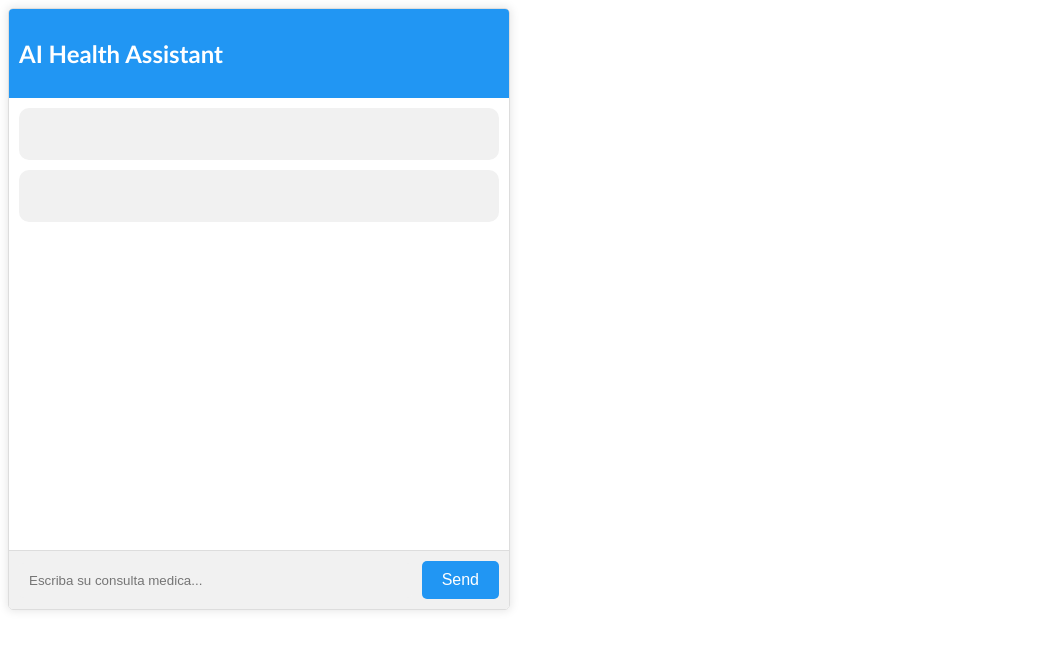
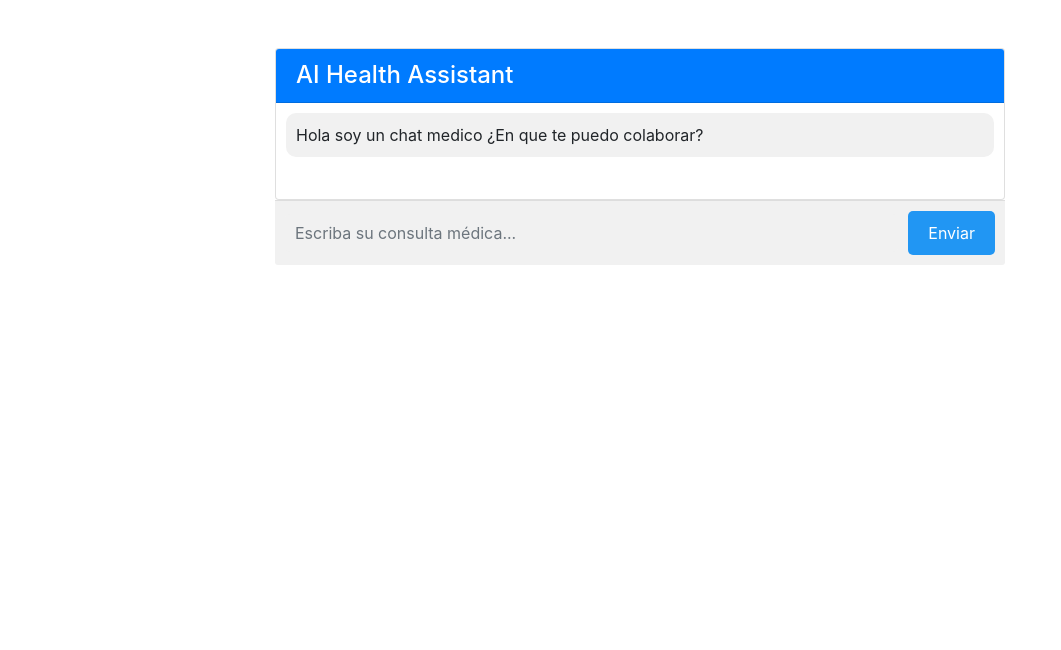
Before and after one commit to EddyDiazS/IAMedica, a plain HTML site: page index.html in a window 1280 px wide. Shown: the whole page, without its empty margins (0-1061 px from the left). Drawn offline with nearby package versions, Linux system fonts and the light colour scheme.

Commit message:
Funciona Final
Funcionooooooo completo

```diff
--- a/index.html
+++ b/index.html
@@ -1,41 +1,52 @@
 <!DOCTYPE html>
 <html lang="es">
+
 <head>
   <meta charset="UTF-8">
   <meta name="viewport" content="width=device-width, initial-scale=1.0">
   <title>Chat de IA Médico</title>
-  <!-- Enlaza tu archivo CSS externo -->
+
+  <link rel="stylesheet" href="https://stackpath.bootstrapcdn.com/bootstrap/4.5.2/css/bootstrap.min.css">
+
   <link rel="stylesheet" href="css/style.css">
 </head>
+
 <body>
-  <div class="chatbox">
-    <div class="chat-header">
-      <!-- Añade un título a tu chatbox -->
-      <h2 style="font-family: 'Gill Sans', 'Gill Sans MT', Calibri, 'Trebuchet MS', sans-serif;">AI Health Assistant</h2>
-    </div>
-    <div class="chat-content">
-      <div class="chat-message user-message">
-        <div class="message-bubble">
-          <!-- Mensaje inicial del chatbot -->
-          <p style="font-family: 'Gill Sans', 'Gill Sans MT', Calibri, 'Trebuchet MS', sans-serif;"></p>
-        </div>
-      </div>
-      <div class="chat-message ai-message">
-        <div class="message-bubble" id="output">
-          <!-- El mensaje de salida de la IA se actualizará aquí -->
-          <p style="font-family: 'Gill Sans', 'Gill Sans MT', Calibri, 'Trebuchet MS', sans-serif;"></p>
+  <div class="container mt-5">
+    <div class="row justify-content-center">
+      <div class="col-md-8">
+        <div class="card">
+          <div class="card-header bg-primary text-white">
+            <h4 class="mb-0">AI Health Assistant</h4>
+          </div>
+          <div class="card-body chat-content">
+            <div class="media user-message mb-3">
+              <div class="media-body message-bubble">
+                <p class="mb-0">Hola soy un chat medico ¿En que te puedo colaborar?</p>
+              </div>
+            </div>
+            <div class="media ai-message mb-3">
+
+              </div>
+            </div>
+          </div>
+          <div class="card-footer chat-input">
+
+            <input type="text" class="form-control" id="input" placeholder="Escriba su consulta médica...">
+
+            <button class="btn btn-primary" id="buscar">Enviar</button>
+          </div>
         </div>
       </div>
     </div>
-    <div class="chat-input">
-      <!-- Agrega un campo de entrada para que los usuarios escriban sus consultas -->
-      <input type="text" id="input" placeholder="Escriba su consulta medica...">
-      <!-- El botón para enviar la consulta -->
-      <button id="buscar">Send</button>
-    </div>
   </div>
-  <!-- Enlaza tus archivos JavaScript -->
+
+
+  <script src="https://stackpath.bootstrapcdn.com/bootstrap/4.5.2/js/bootstrap.min.js"></script>
+
   <script src="https://code.jquery.com/jquery-3.6.0.min.js"></script>
+
   <script src="js/index.js"></script>
 </body>
+
 </html>
--- a/js/index.js
+++ b/js/index.js
@@ -8,7 +8,7 @@ $(document).ready(function () {
 
         $(".chat-content").append('<div id="loading-message" class="chat-message ai-message"><div class="message-bubble">Cargando...</div></div>');
 
-        var promptMessage = "Eres un médico, así que solo responderás preguntas sobre medicina. En caso de que la pregunta no esté relacionada con medicina, dirás que eres un doctor y que solo responderás preguntas médicas. Respondera siempre en el idioma en que te escriben" + userInput;
+        var promptMessage = "Eres un médico, así que solo responderás preguntas sobre medicina. En caso de que la pregunta no esté relacionada con medicina, dirás que eres un doctor y que solo responderás preguntas médicas. Responde SIEMPRE en español O EN EL IDIOMA EN EL QUE TE ESCRIBEN EN CASO TAL DE QUE NO TE ESPECIFIQUEN" + userInput;
 
         var requestData = {
             "model": "llama2",
```
